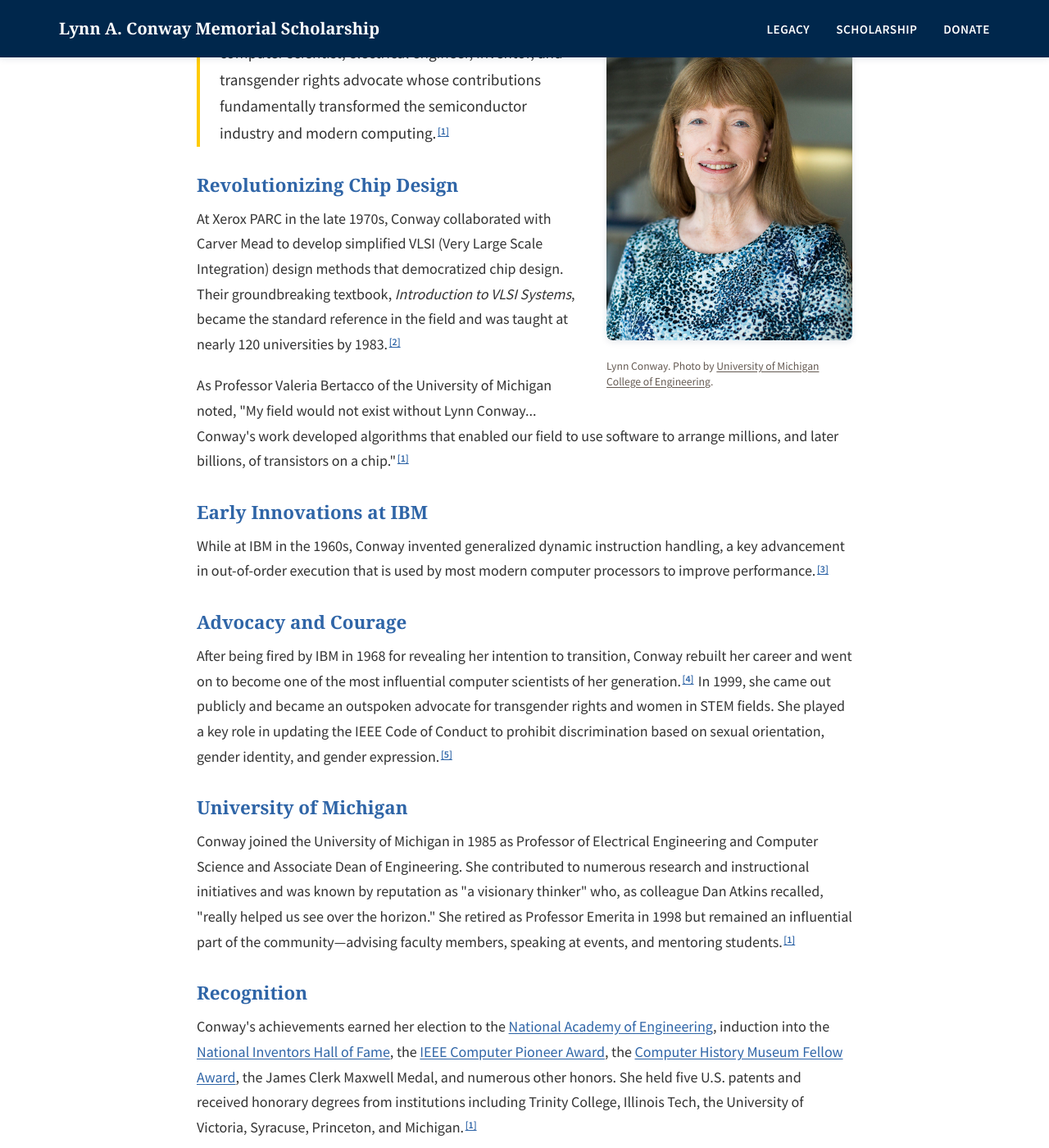
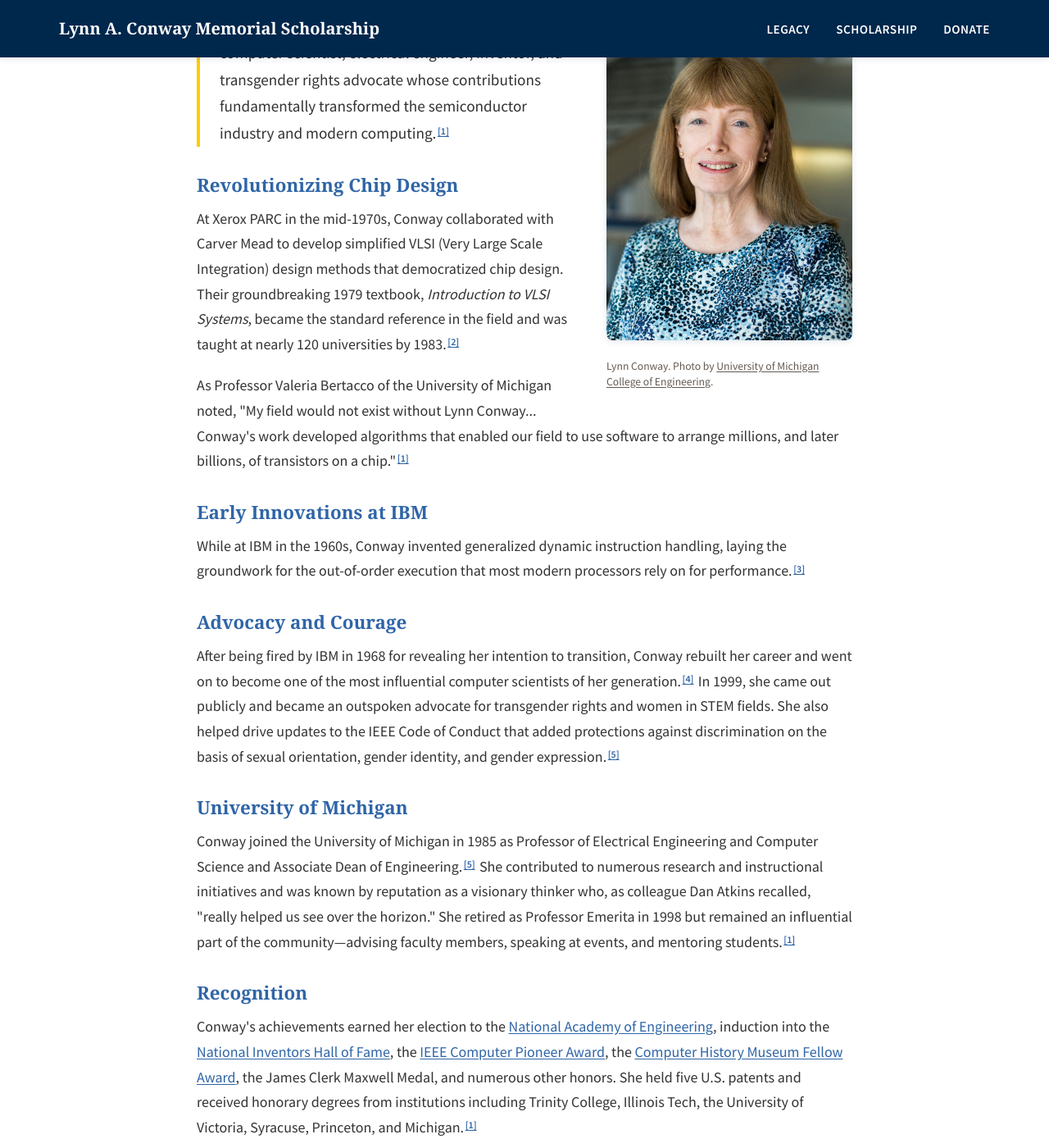
Before and after one commit to conway-scholarship/conwayscholarship.org, a Jekyll site: the page built from index.html, in a window 1280 px wide and 1400 px high, scrolled down 1233 px. Shown: the whole window at 82% size. Built offline with Jekyll 4.4.1, drawn with Linux system fonts in a browser that asks for light colours; some web fonts are replaced; comment, search, counter and statistics services are not loaded; some of the changed text lies outside the part shown.

Commit message:
Fact-check polish: timing, citations, quote hygiene
Co-Authored-By: Claude Opus 5 <noreply@anthropic.com>

```diff
--- a/assets/css/style.css
+++ b/assets/css/style.css
@@ -504,6 +504,11 @@ sup a:hover {
 .portrait figcaption a {
     color: var(--text-secondary);
     text-decoration: underline;
+}
+
+.caption {
+    font-size: 0.85rem;
+    color: var(--text-secondary);
 }
 
 /* Blockquotes */
--- a/index.html
+++ b/index.html
@@ -51,18 +51,18 @@ twitter:
         </div>
 
         <h3>Revolutionizing Chip Design</h3>
-        <p>At Xerox PARC in the late 1970s, Conway collaborated with Carver Mead to develop simplified VLSI (Very Large Scale Integration) design methods that democratized chip design. Their groundbreaking textbook, <em>Introduction to VLSI Systems</em>, became the standard reference in the field and was taught at nearly 120 universities by 1983.<sup><a href="https://www.britannica.com/biography/Lynn-Conway" target="_blank" rel="noopener noreferrer">[2]</a></sup></p>
+        <p>At Xerox PARC in the mid-1970s, Conway collaborated with Carver Mead to develop simplified VLSI (Very Large Scale Integration) design methods that democratized chip design. Their groundbreaking 1979 textbook, <em>Introduction to VLSI Systems</em>, became the standard reference in the field and was taught at nearly 120 universities by 1983.<sup><a href="https://www.britannica.com/biography/Lynn-Conway" target="_blank" rel="noopener noreferrer">[2]</a></sup></p>
 
         <p>As Professor Valeria Bertacco of the University of Michigan noted, "My field would not exist without Lynn Conway... Conway's work developed algorithms that enabled our field to use software to arrange millions, and later billions, of transistors on a chip."<sup><a href="https://news.engin.umich.edu/2024/06/the-legacy-of-lynn-conway-chip-design-pioneer-and-transgender-rights-advocate/" target="_blank" rel="noopener noreferrer">[1]</a></sup></p>
 
         <h3>Early Innovations at IBM</h3>
-        <p>While at IBM in the 1960s, Conway invented generalized dynamic instruction handling, a key advancement in out-of-order execution that is used by most modern computer processors to improve performance.<sup><a href="https://en.wikipedia.org/wiki/Lynn_Conway" target="_blank" rel="noopener noreferrer">[3]</a></sup></p>
+        <p>While at IBM in the 1960s, Conway invented generalized dynamic instruction handling, laying the groundwork for the out-of-order execution that most modern processors rely on for performance.<sup><a href="https://en.wikipedia.org/wiki/Lynn_Conway" target="_blank" rel="noopener noreferrer">[3]</a></sup></p>
 
         <h3>Advocacy and Courage</h3>
-        <p>After being fired by IBM in 1968 for revealing her intention to transition, Conway rebuilt her career and went on to become one of the most influential computer scientists of her generation.<sup><a href="https://computerhistory.org/blog/in-memoriam-lynn-conway-1938-2024/" target="_blank" rel="noopener noreferrer">[4]</a></sup> In 1999, she came out publicly and became an outspoken advocate for transgender rights and women in STEM fields. She played a key role in updating the IEEE Code of Conduct to prohibit discrimination based on sexual orientation, gender identity, and gender expression.<sup><a href="https://spectrum.ieee.org/chip-design-innovator-lynn-conway" target="_blank" rel="noopener noreferrer">[5]</a></sup></p>
+        <p>After being fired by IBM in 1968 for revealing her intention to transition, Conway rebuilt her career and went on to become one of the most influential computer scientists of her generation.<sup><a href="https://computerhistory.org/blog/in-memoriam-lynn-conway-1938-2024/" target="_blank" rel="noopener noreferrer">[4]</a></sup> In 1999, she came out publicly and became an outspoken advocate for transgender rights and women in STEM fields. She also helped drive updates to the IEEE Code of Conduct that added protections against discrimination on the basis of sexual orientation, gender identity, and gender expression.<sup><a href="https://spectrum.ieee.org/chip-design-innovator-lynn-conway" target="_blank" rel="noopener noreferrer">[5]</a></sup></p>
 
         <h3>University of Michigan</h3>
-        <p>Conway joined the University of Michigan in 1985 as Professor of Electrical Engineering and Computer Science and Associate Dean of Engineering. She contributed to numerous research and instructional initiatives and was known by reputation as "a visionary thinker" who, as colleague Dan Atkins recalled, "really helped us see over the horizon." She retired as Professor Emerita in 1998 but remained an influential part of the community—advising faculty members, speaking at events, and mentoring students.<sup><a href="https://news.engin.umich.edu/2024/06/the-legacy-of-lynn-conway-chip-design-pioneer-and-transgender-rights-advocate/" target="_blank" rel="noopener noreferrer">[1]</a></sup></p>
+        <p>Conway joined the University of Michigan in 1985 as Professor of Electrical Engineering and Computer Science and Associate Dean of Engineering.<sup><a href="https://spectrum.ieee.org/chip-design-innovator-lynn-conway" target="_blank" rel="noopener noreferrer">[5]</a></sup> She contributed to numerous research and instructional initiatives and was known by reputation as a visionary thinker who, as colleague Dan Atkins recalled, "really helped us see over the horizon." She retired as Professor Emerita in 1998 but remained an influential part of the community—advising faculty members, speaking at events, and mentoring students.<sup><a href="https://news.engin.umich.edu/2024/06/the-legacy-of-lynn-conway-chip-design-pioneer-and-transgender-rights-advocate/" target="_blank" rel="noopener noreferrer">[1]</a></sup></p>
 
         <h3>Recognition</h3>
         <p>Conway's achievements earned her election to the <a href="https://www.nae.edu/344423/LYNN-A-CONWAY-19382024" target="_blank" rel="noopener noreferrer">National Academy of Engineering<span class="visually-hidden"> (opens in new tab)</span></a>, induction into the <a href="https://www.invent.org/inductees/lynn-conway" target="_blank" rel="noopener noreferrer">National Inventors Hall of Fame<span class="visually-hidden"> (opens in new tab)</span></a>, the <a href="https://www.computer.org/profiles/lynn-conway/" target="_blank" rel="noopener noreferrer">IEEE Computer Pioneer Award<span class="visually-hidden"> (opens in new tab)</span></a>, the <a href="https://computerhistory.org/profile/lynn-conway/" target="_blank" rel="noopener noreferrer">Computer History Museum Fellow Award<span class="visually-hidden"> (opens in new tab)</span></a>, the James Clerk Maxwell Medal, and numerous other honors. She held five U.S. patents and received honorary degrees from institutions including Trinity College, Illinois Tech, the University of Victoria, Syracuse, Princeton, and Michigan.<sup><a href="https://news.engin.umich.edu/2024/06/the-legacy-of-lynn-conway-chip-design-pioneer-and-transgender-rights-advocate/" target="_blank" rel="noopener noreferrer">[1]</a></sup></p>
@@ -94,7 +94,7 @@ twitter:
 <section id="in-her-words" class="section alt-bg" aria-labelledby="in-her-words-heading">
     <h2 id="in-her-words-heading">In Her Own Words</h2>
     <div class="content-block">
-        <p>Throughout her life, Lynn Conway shared her experiences and wisdom through interviews and her personal website. Here are some of her reflections:</p>
+        <p>Throughout her life, Lynn Conway shared her experiences and wisdom through interviews and her personal website. Here are some of her reflections: <span class="caption">Quotes lightly edited for clarity.</span></p>
 
         <blockquote class="quote">
             <p>"I think the most exciting moments, the things that I was proud of because I knew there were so many latent possibilities in something, is when a cool idea occurred, just having a cool idea occur."</p>
```
Also changed, not shown: other parts of index.html (+2 -2 lines).
